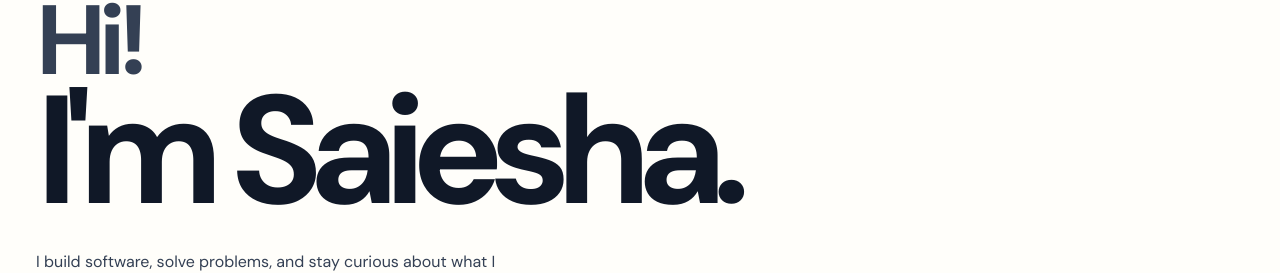
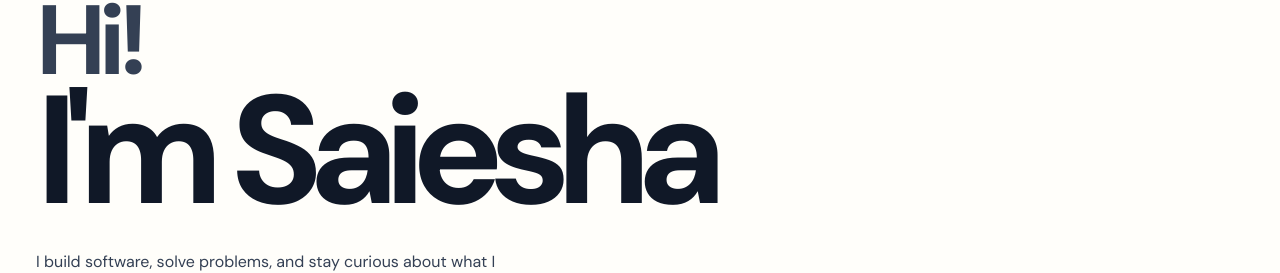
Before and after one commit to saiesha/2026, a Next.js app in the folder website/: page / in a window 1280 px wide. Shown: the part 273-546 px from the top of the page. Built offline with nearby package versions, Linux system fonts and the light colour scheme.

Commit message:
Refine hero typography and underline

```diff
--- a/website/app/page.jsx
+++ b/website/app/page.jsx
@@ -72,6 +72,7 @@ export default function Home() {
       html[data-theme="dark"] .button.primary:hover { box-shadow: 6px 6px 0 #ab87ff; }
       html[data-theme="dark"] .closing-links a { border-color: rgba(248,247,242,.55); }
       html[data-theme="dark"] .closing { background: #0b0e15; }
+      html[data-theme="dark"] h1 .hello { color: #c7b4ff; }
     `}</style>
     <main>
       <div className="cursor-glow" ref={cursor} />
@@ -87,7 +88,7 @@ export default function Home() {
       <section className="hero" id="top">
         <div className="hero-content reveal">
           <p className="eyebrow"><span /> Software Engineer</p>
-          <h1><span className="hello">Hi!</span><span className="name">I'm Saiesha.</span></h1>
+          <h1><span className="hello">Hi!</span><span className="name">I'm Saiesha</span></h1>
           <p className="hero-copy">I build software, solve problems, and stay curious about what I can learn next.</p>
           <div className="hero-actions"><a className="button primary" href="#work">See my work <span>↓</span></a><a className="text-link" href="/blog">Read my notes <span>↗</span></a></div>
         </div>
```
